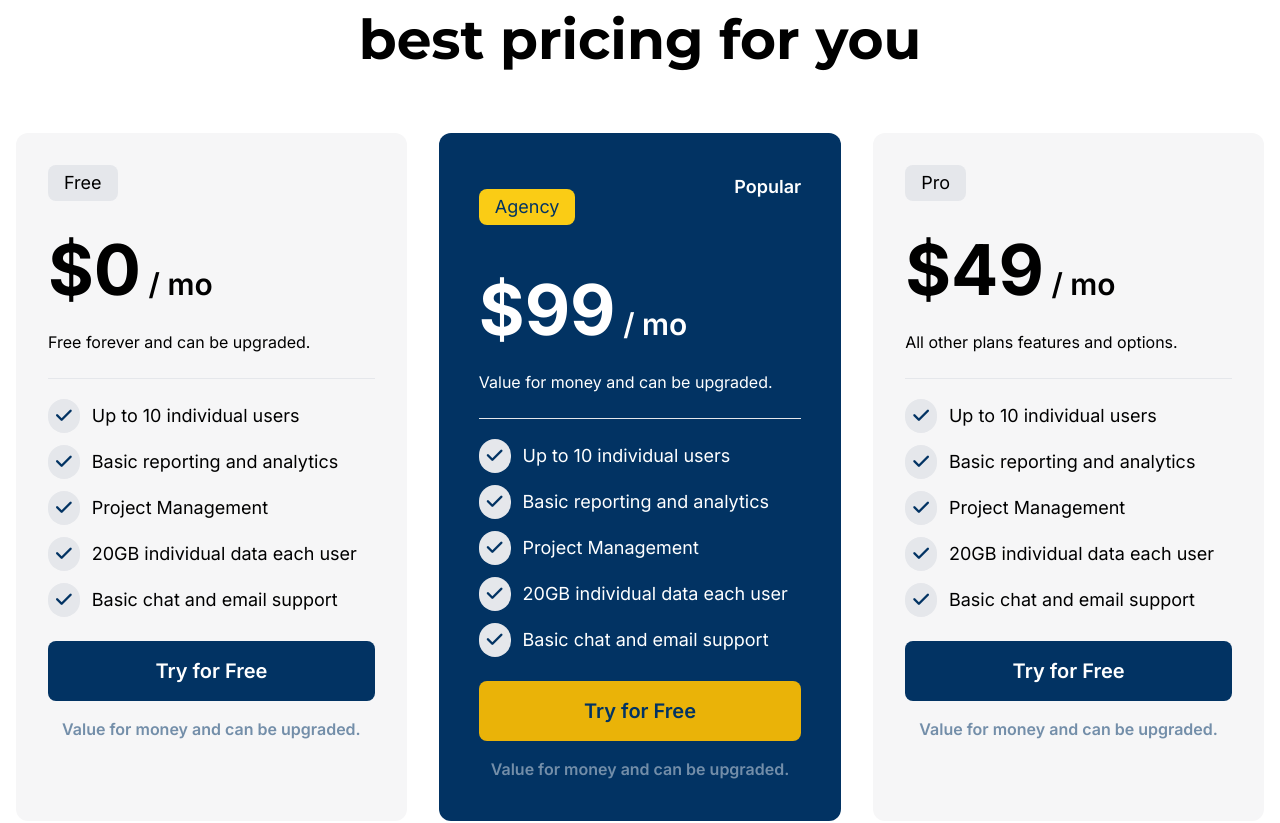
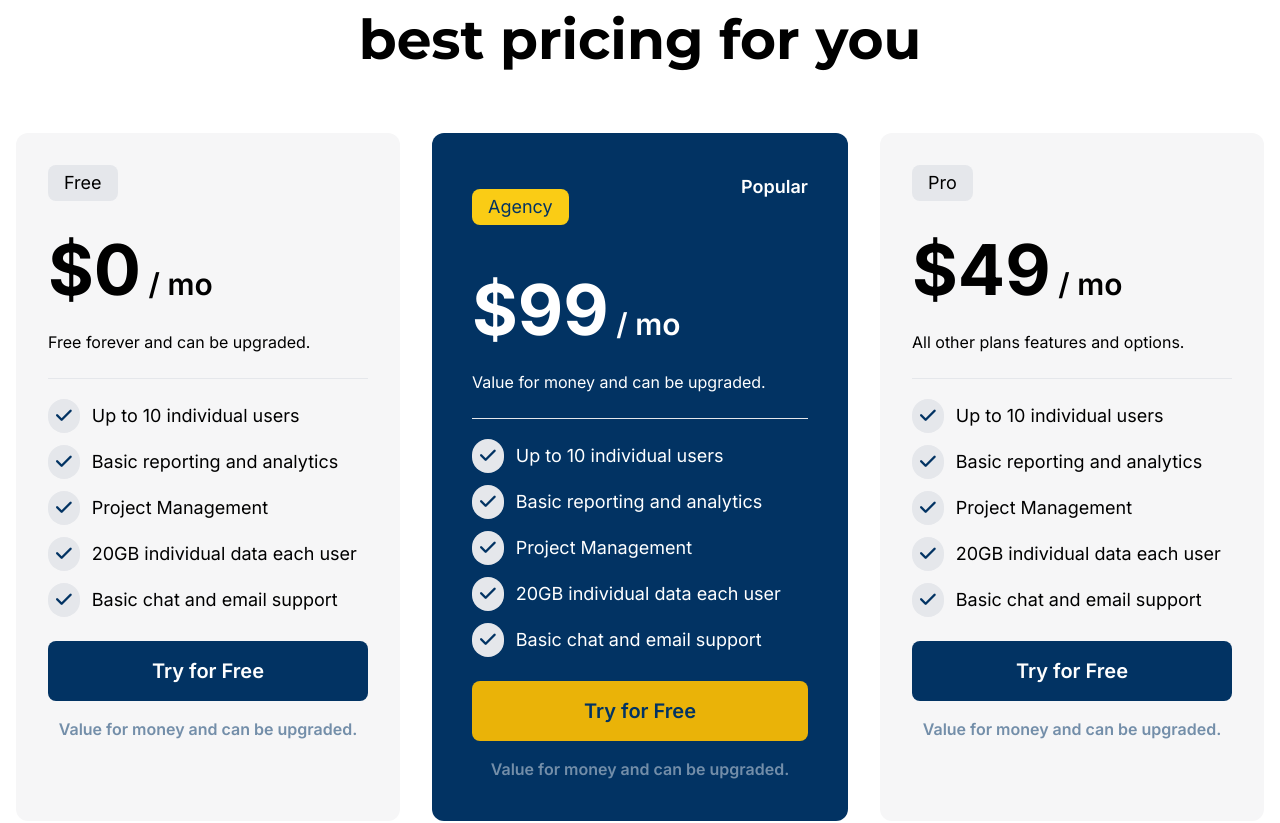
Before and after one commit to ayush969696/Demo-Website, a React (Vite) app: page / in a window 1280 px wide. Shown: the part 4800-5623 px from the top of the page. Built offline with nearby package versions, Linux system fonts and the light colour scheme.

Commit message:
Adding Dark mode

```diff
--- a/src/components/PricingCard.jsx
+++ b/src/components/PricingCard.jsx
@@ -8,7 +8,7 @@ const PricingComponent = ({ plan, price, features, popular, tag, isMiddle }) =>
   return (
     <div
       className={`w-full font-Inter ${
-        isMiddle ? "max-w-lg p-10" : "max-w-md p-8"
+        isMiddle ? "max-w-md p-10" : "max-w-sm p-8"
       } rounded-xl ${
         popular ? "bg-[#023363] text-white" : darkMode ? "bg-gray-800 text-white" : "bg-[#f6f6f7] "
       }`}
```
